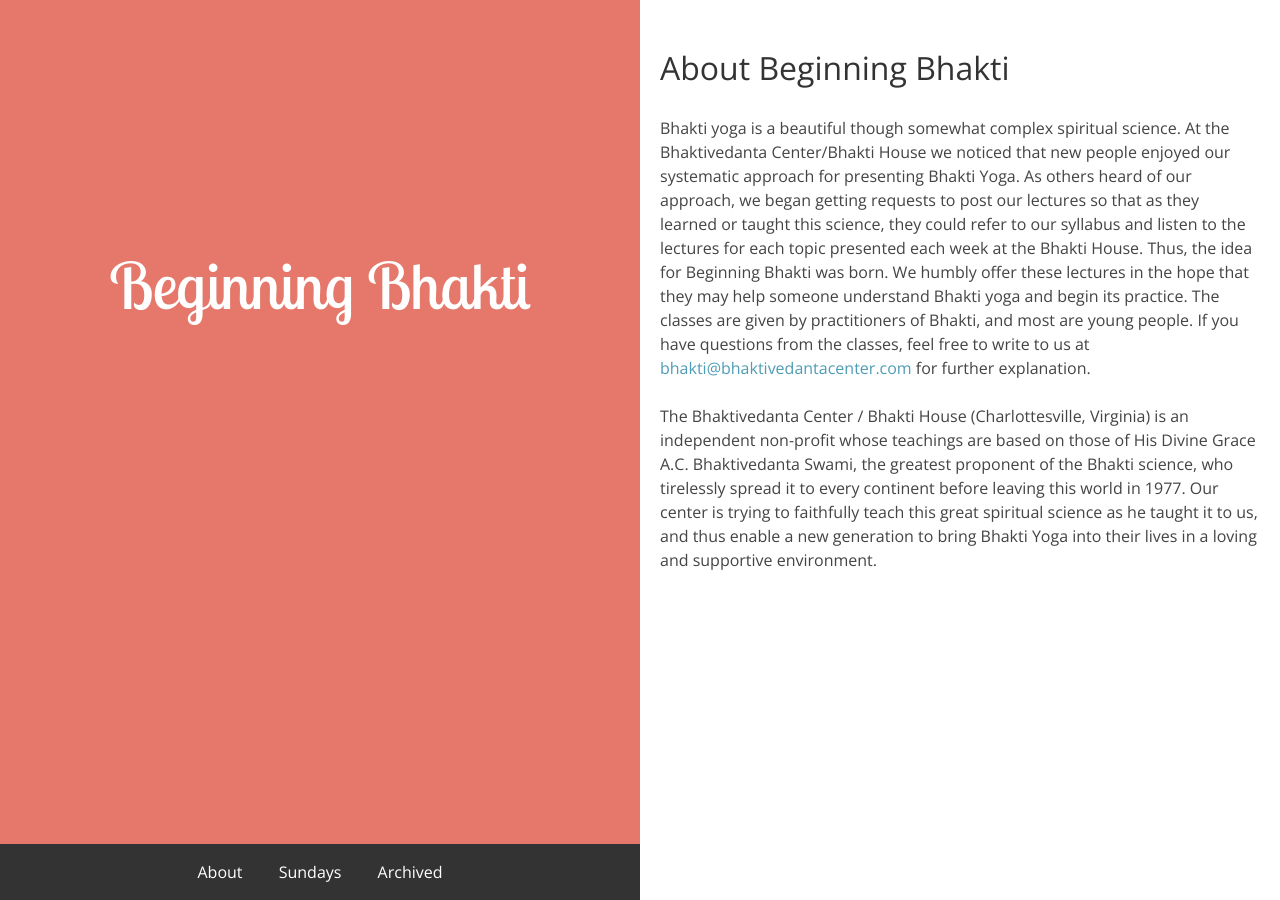
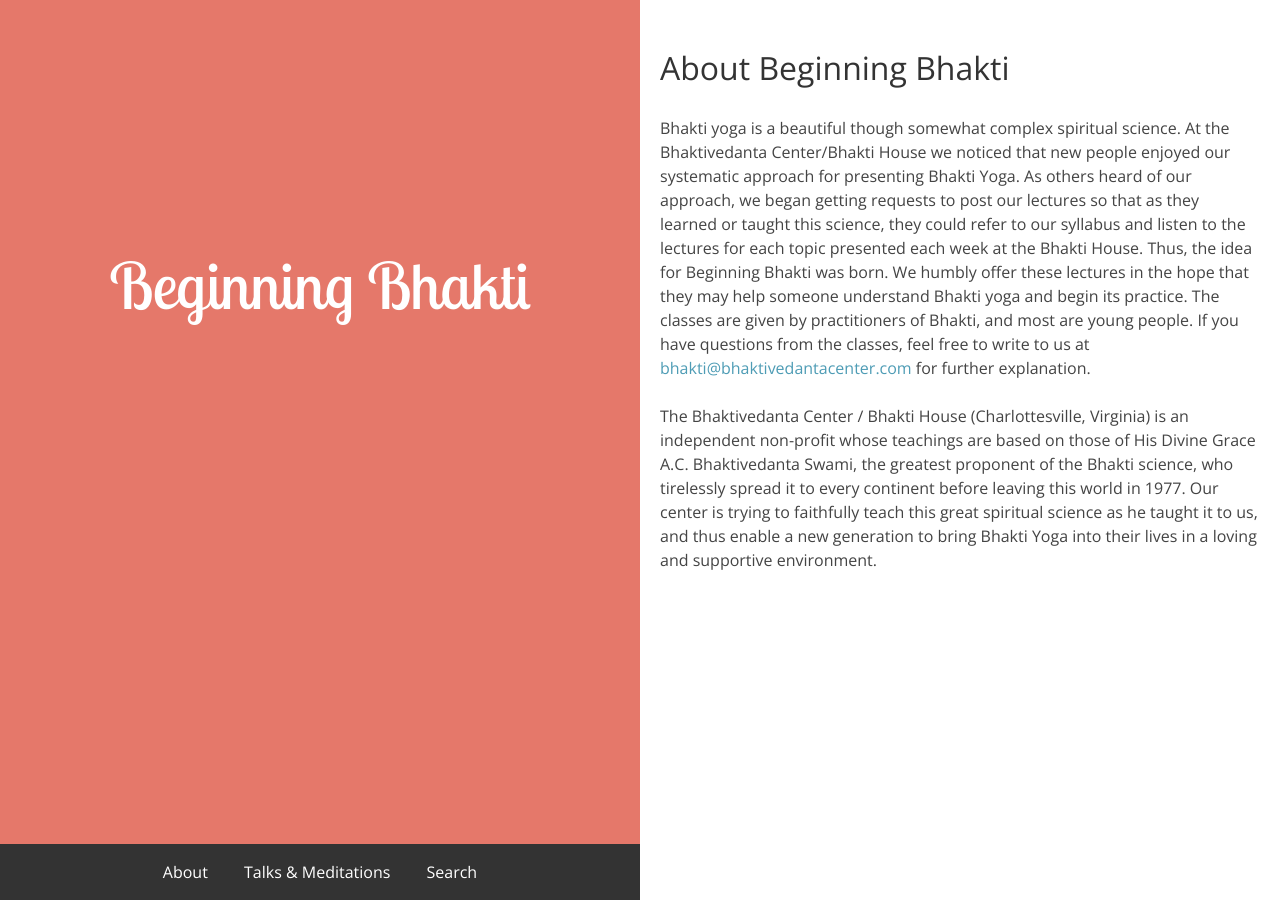
Before and after one commit to beginningbhakti/beginningbhakti.github.io, a Jekyll site: the page built from about/index.md, in a window 1280 px wide. Built offline with Jekyll 4.4.1, drawn with Linux system fonts in a browser that asks for light colours; nearby versions of some CDN libraries; Markdown is read by kramdown in place of the engine named in the settings.

Commit message:
Update default.html

```diff
--- a/_layouts/default.html
+++ b/_layouts/default.html
@@ -26,9 +26,9 @@
 
                     <footer>
                         <a href="/about">About</a>
-                        <a href="/sunday">Sundays</a>
+                        <a href="/sunday">Talks & Meditations</a>
                         <!-- <a href="/blog">Blog</a> -->
-                        <a href="/archived">Archived</a>
+                        <a href="/archived">Search</a>
                     </footer>
                 </div>
 
```
